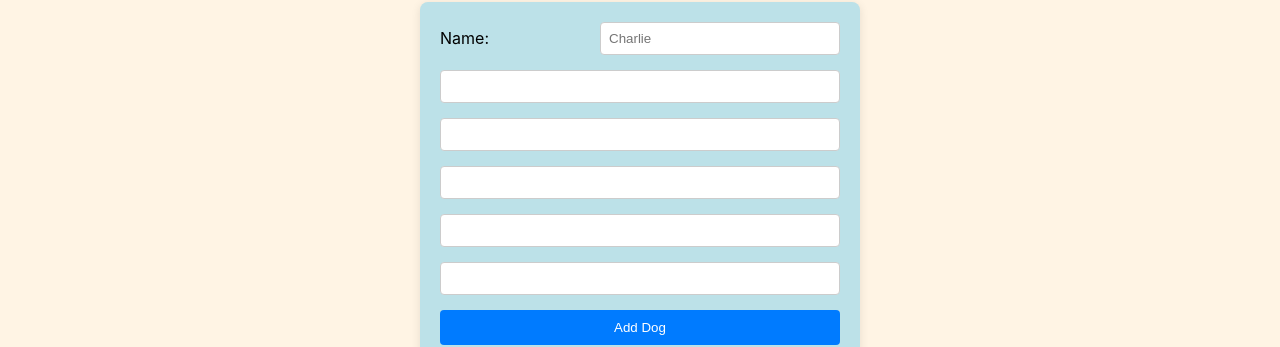
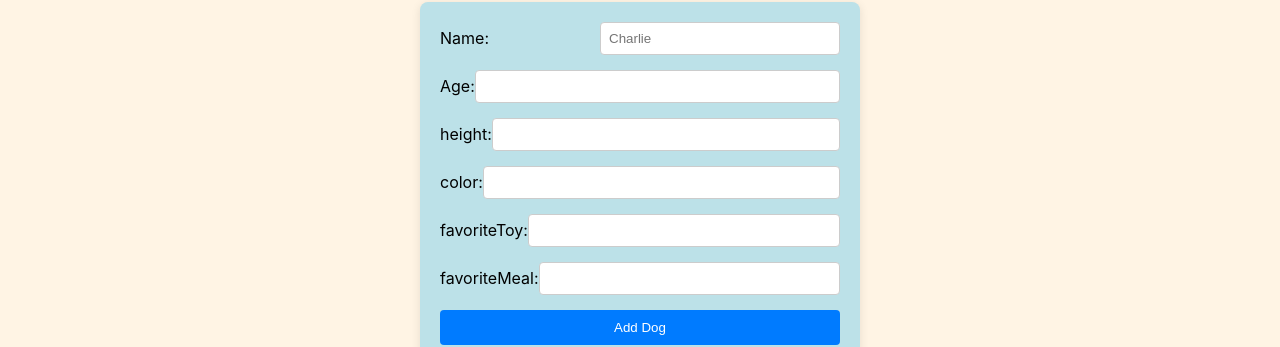
Before and after one commit to solyakin/frontend-accessibility-interview-submission, a React (Create React App) app: page /manage in a window 1280 px wide. Shown: the part 145-492 px from the top of the page. Built offline with nearby package versions, Linux system fonts and the light colour scheme.

Commit message:
Added texts to the form inputs

```diff
--- a/src/components/Manage.tsx
+++ b/src/components/Manage.tsx
@@ -41,19 +41,24 @@ const Manage = () => {
           <input id="name" type="text" name="name" value={dogData.name} onChange={handleChange} required placeholder='Charlie' />
         </div>
         <div className="form-group">
-          <input id="age" type="number" name="age" value={dogData.age} onChange={handleChange} required />
+          Age:
+          <input type="number" value={dogData.age} onChange={handleChange} required />
         </div>
         <div className="form-group">
-          <input id="height" type="text" name="height" value={dogData.height} onChange={handleChange} required />
+        height:
+          <input type="text" value={dogData.height} onChange={handleChange} required />
         </div>
         <div className="form-group">
-          <input id="color" type="text" name="color" value={dogData.color} onChange={handleChange} required />
+        color:
+          <input type="text" value={dogData.color} onChange={handleChange} required />
         </div>
         <div className="form-group">
-          <input id="favoriteToy" type="text" name="favoriteToy" value={dogData.favoritePortFeature} onChange={handleChange} required />
+        favoriteToy:
+          <input type="text" value={dogData.favoritePortFeature} onChange={handleChange} required />
         </div>
         <div className="form-group">
-          <input id="favoriteMeal" type="text" name="favoriteMeal" value={dogData.favoriteMeal} onChange={handleChange} required />
+        favoriteMeal:
+          <input type="text" value={dogData.favoriteMeal} onChange={handleChange} required />
         </div>
         <button type="submit" className="submit-button">Add Dog</button>
       </form>
```
